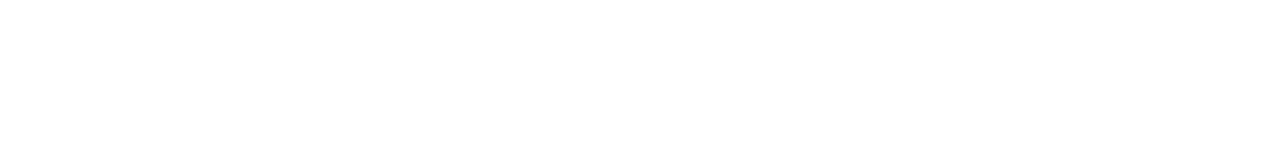
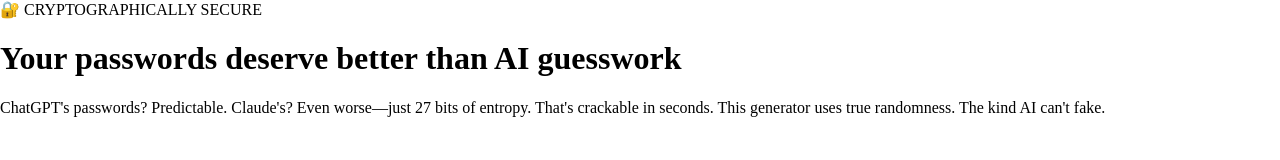
Before and after one commit to SheillaO/AI-Proof-Password-Generator, a website built with Vite: page index.html in a window 1280 px wide. Built offline with nearby package versions, Linux system fonts and the light colour scheme.

Commit message:
Update index.html

```diff
--- a/index.html
+++ b/index.html
@@ -6,5 +6,16 @@
     <meta name="viewport" content="width=device-width, initial-scale=1.0">
     <title>AI-Proof Password Generator</title>
     <link rel="stylesheet" href="index.css">
-    <link href="https://fonts.googleapis.com/css2?family=Inter:wght@400;500;600;700&display=swap" rel="stylesheet">
+    <link rel="preconnect" href="https://fonts.googleapis.com">
+    <link rel="preconnect" href="https://fonts.gstatic.com" crossorigin>
+    <link href="https://fonts.googleapis.com/css2?family=Montserrat:ital,wght@0,100..900;1,100..900&display=swap"
+        rel="stylesheet">
 </head>
+<body>
+    <main>
+        <header>
+            <div class="badge">🔐 CRYPTOGRAPHICALLY SECURE</div>
+            <h1>Your passwords deserve better than AI guesswork</h1>
+            <p>ChatGPT's passwords? Predictable. Claude's? Even worse—just 27 bits of entropy. That's crackable in
+                seconds. This generator uses true randomness. The kind AI can't fake.</p>
+        </header>
```
